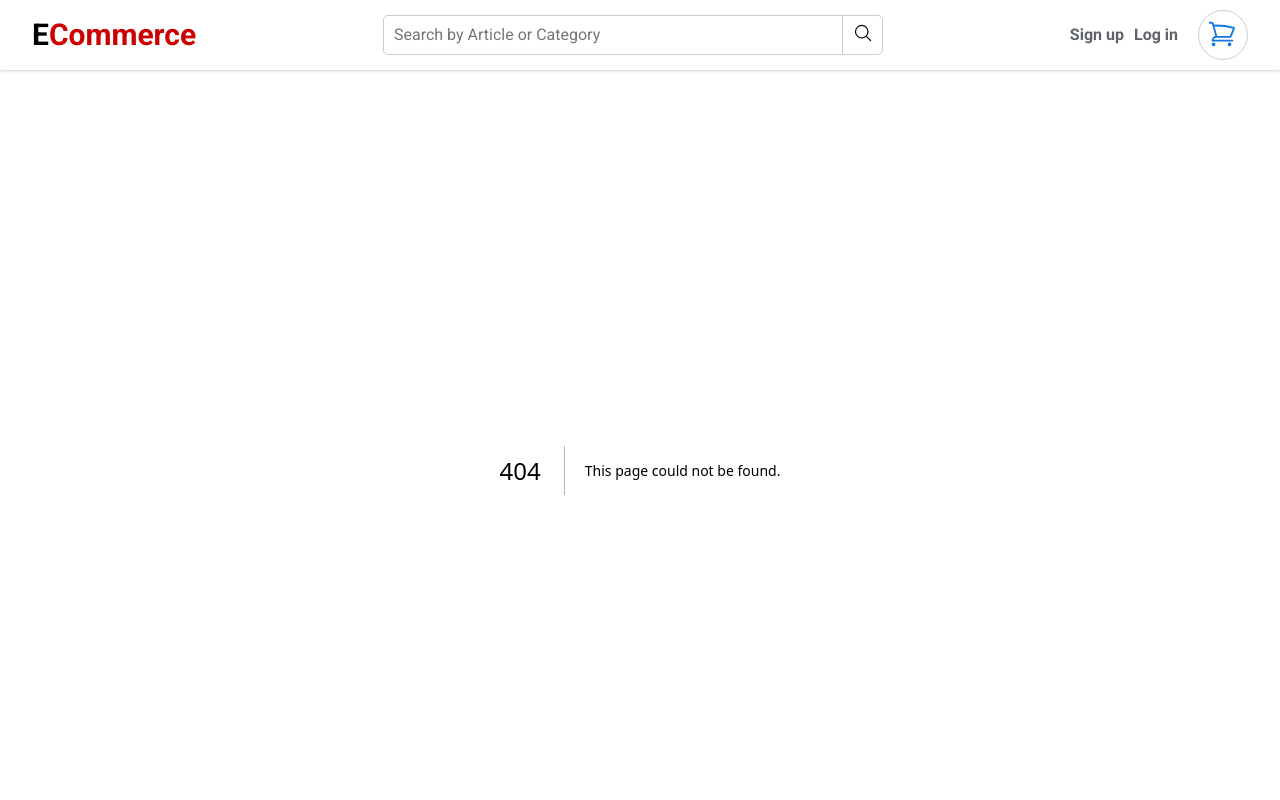
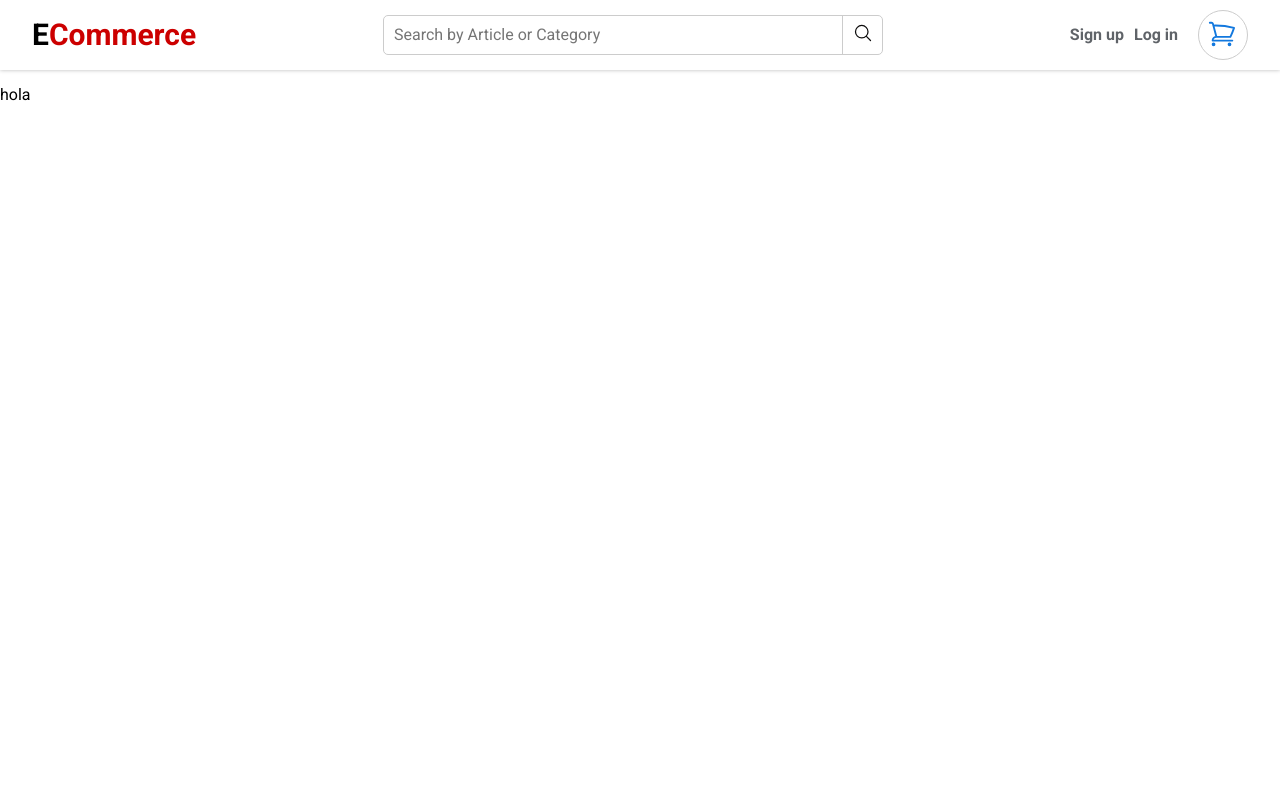
Before and after one commit to ChrisHuila/ecommerce-next-typeScript, a Next.js app: page /login in a window 1280 px wide. Before the commit this address had no page. Shown: the top 800 px of the page. Built offline with nearby package versions, Linux system fonts and the light colour scheme.

Commit message:
auth in progress

```diff
--- /dev/null
+++ b/app/(auth)/login/page.tsx
@@ -0,0 +1,10 @@
+
+const Login = () => {
+    return (
+        <main className="minvh">
+            <p>hola</p>
+        </main>
+      );
+}
+
+export default Login;
--- a/components/auth/Auth.tsx
+++ b/components/auth/Auth.tsx
@@ -5,12 +5,12 @@ const Auth = () => {
     <nav>
         <ul className="Auth-container">
             <li>
-                <Link href="/">
+                <Link href="/signup">
                     Sign up
                 </Link>
             </li>
             <li>
-                <Link href="/">
+                <Link href="/login">
                     Log in
                 </Link>
             </li>
```
Also changed, not shown: app/(auth)/signup/page.tsx (added, +10 -0 lines).
